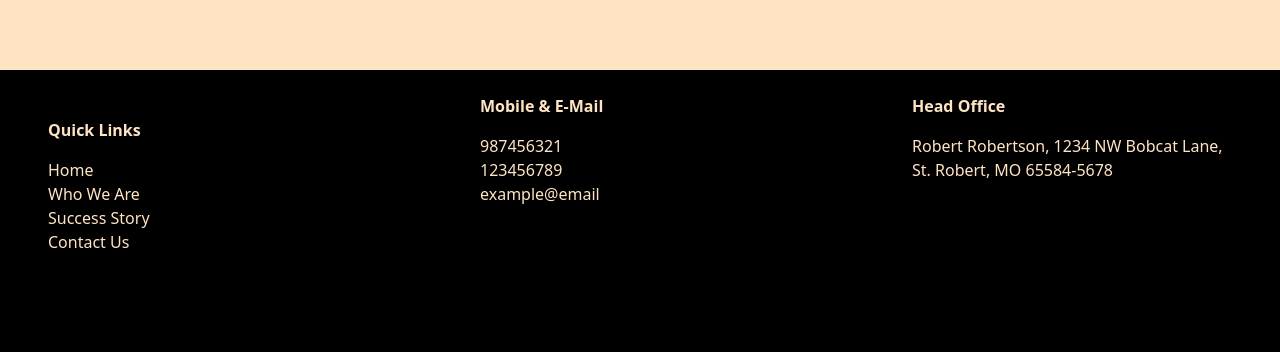
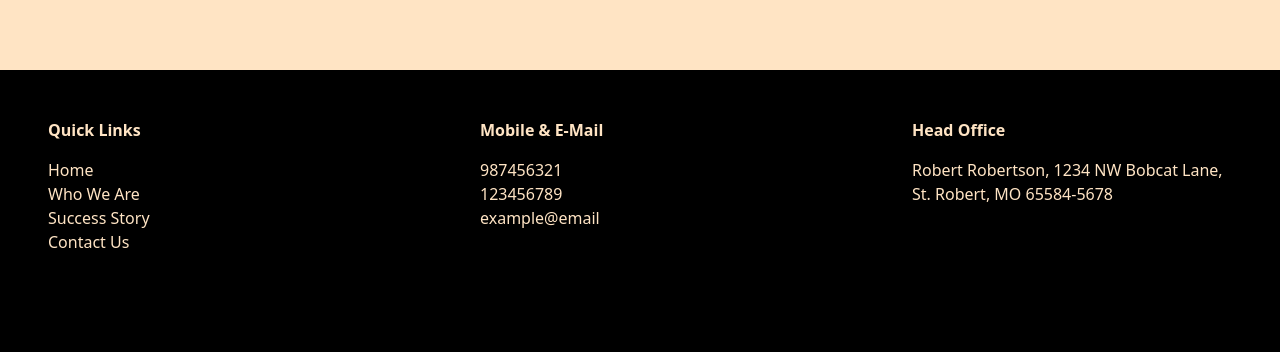
Before and after one commit to Nirvana2299/event-planning, a React (Create React App) app: page /surprise-proposal in a window 1280 px wide. Shown: the part 1847-2199 px from the top of the page. Built offline with nearby package versions, Linux system fonts and the light colour scheme.

Commit message:
modified:   src/Components/Footer.js

```diff
--- a/src/Components/Footer.js
+++ b/src/Components/Footer.js
@@ -14,7 +14,7 @@ export default function Footer() {
                             <li><a href="#aboutUsSection">Contact Us</a></li>
                         </ul>
                     </div>
-                    <div className="w-auto py-6 px-6 md:px-12">
+                    <div className="w-auto py-6 px-6 md:px-12 md:py-12">
                         <h3 className="font-bold">Mobile & E-Mail</h3>
                         <ul className="text-left pt-4">
                             <li>987456321</li>
@@ -22,7 +22,7 @@ export default function Footer() {
                             <li>example@email</li>
                         </ul>
                     </div>
-                    <div className="w-auto py-6 px-6 md:px-12">
+                    <div className="w-auto py-6 px-6 md:px-12 md:py-12">
                         <h3 className="font-bold">Head Office</h3>
                         <p className="text-left pt-4">Robert Robertson, 1234 NW Bobcat Lane, St. Robert, MO 65584-5678 </p>
                     </div>
```
